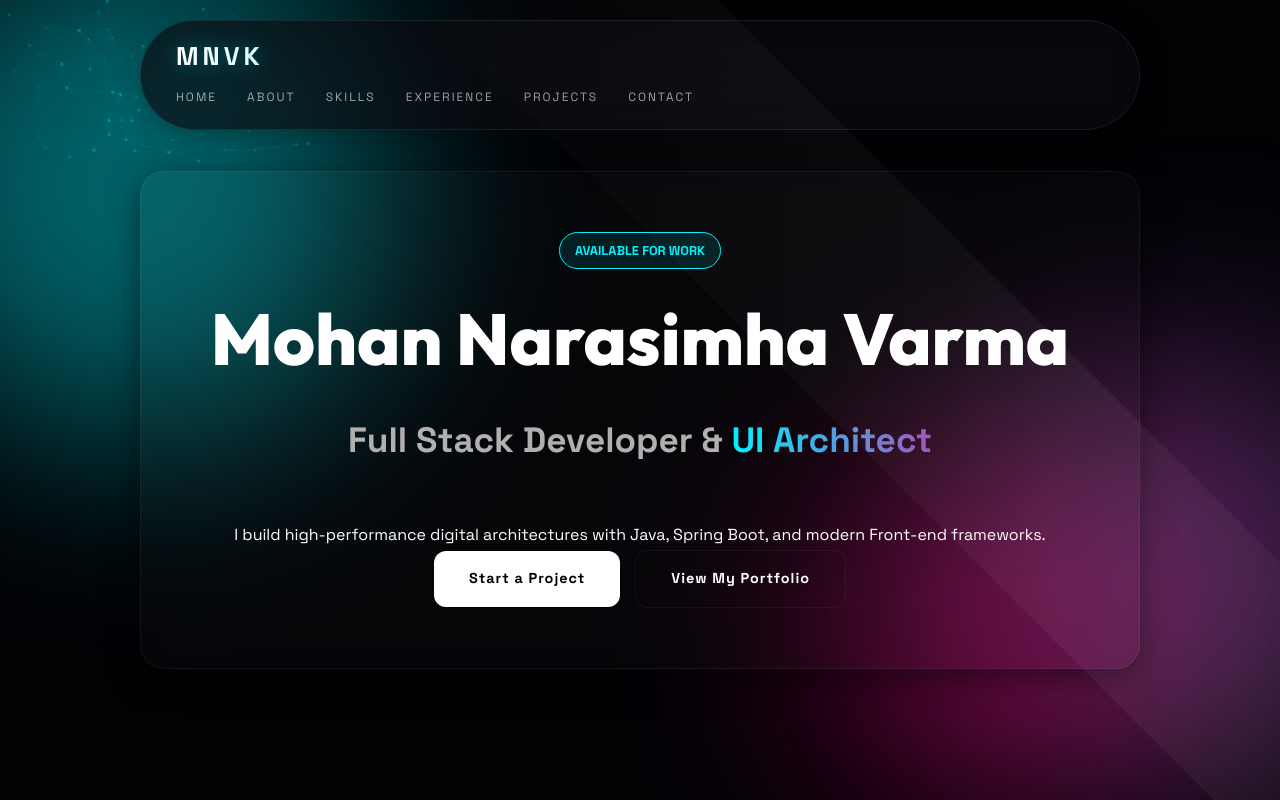
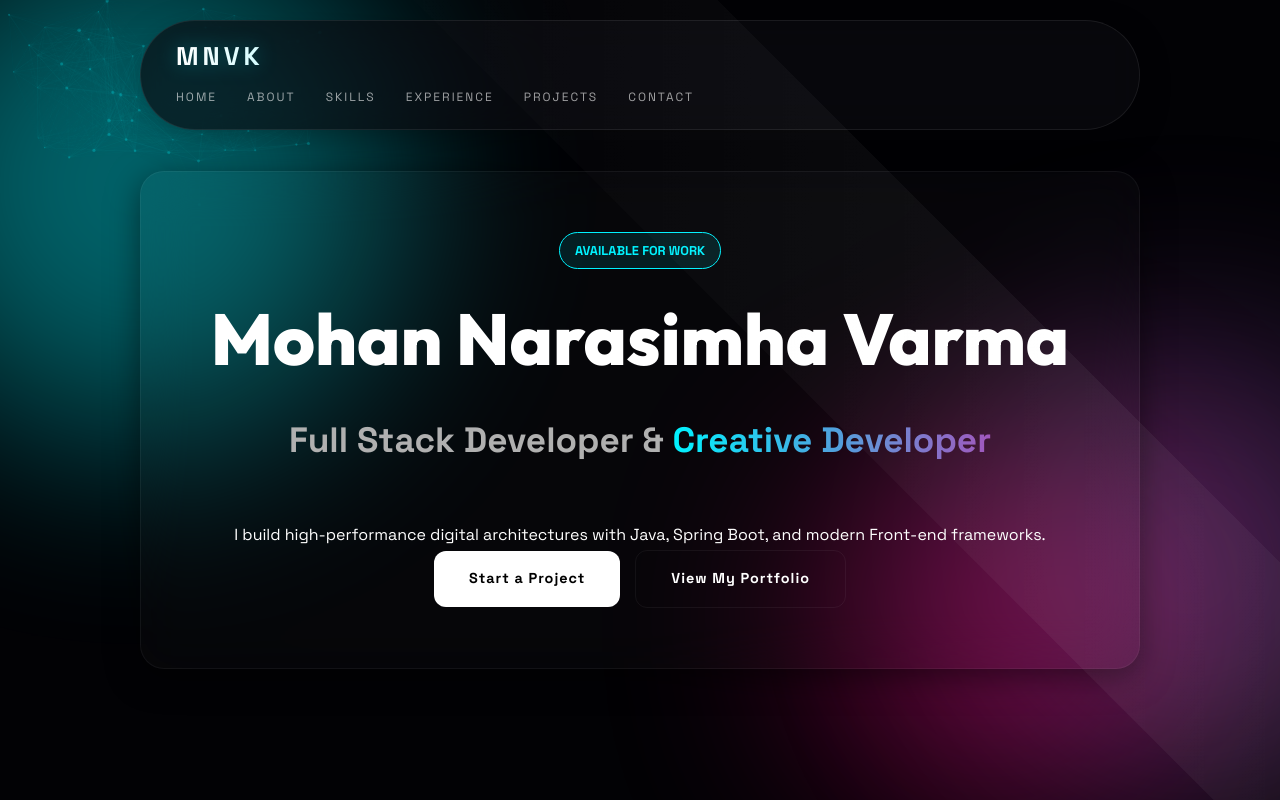
Before and after one commit to mohanvarma789/porfolio, an Angular app: page / in a window 1280 px wide. Shown: the top 800 px of the page. Built offline with nearby package versions, Linux system fonts and the light colour scheme.

Commit message:
feat: implement portfolio landing page with sections for hero, about, skills, experience, projects, and contact form

```diff
--- a/src/app/app.html
+++ b/src/app/app.html
@@ -26,8 +26,8 @@
   <div class="hero-content-wrapper">
     <div class="hero-card glass fade-in">
       <div class="badge neon-text">Available for Work</div>
-      <h1 class="glitch-text" data-text="Mohan Narasimha">Mohan Narasimha Varma</h1>
-      <h2 class="sub-text">Full Stack Developer & <span class="gradient-text">UI Architect</span></h2>
+      <h1 class="glitch-text" data-text="Mohan Narasimha Varma">Mohan Narasimha Varma</h1>
+      <h2 class="sub-text">Full Stack Developer & <span class="gradient-text">Creative Developer</span></h2>
       <p>I build high-performance digital architectures with Java, Spring Boot, and modern Front-end frameworks.</p>
       <div class="hero-btns">
         <a href="#contact" class="btn pulse-btn primary-btn">Start a Project</a>
```
